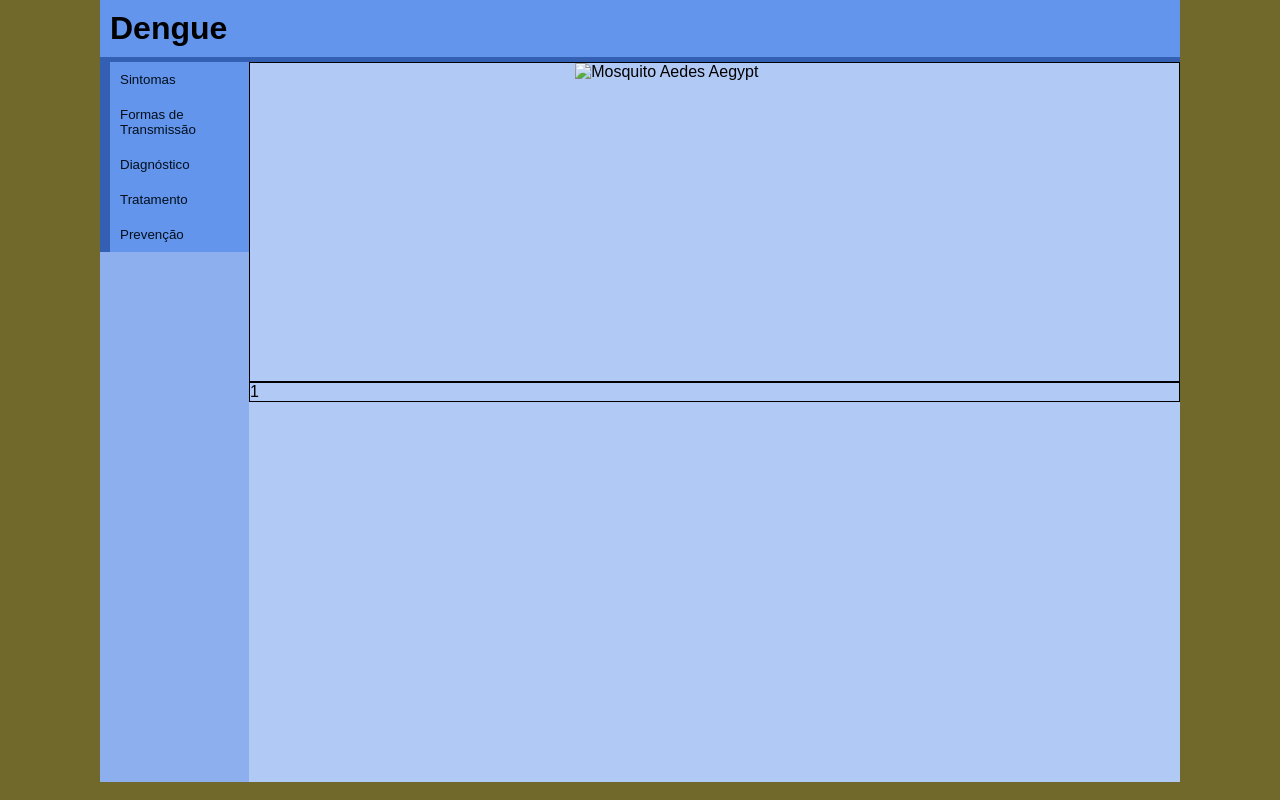
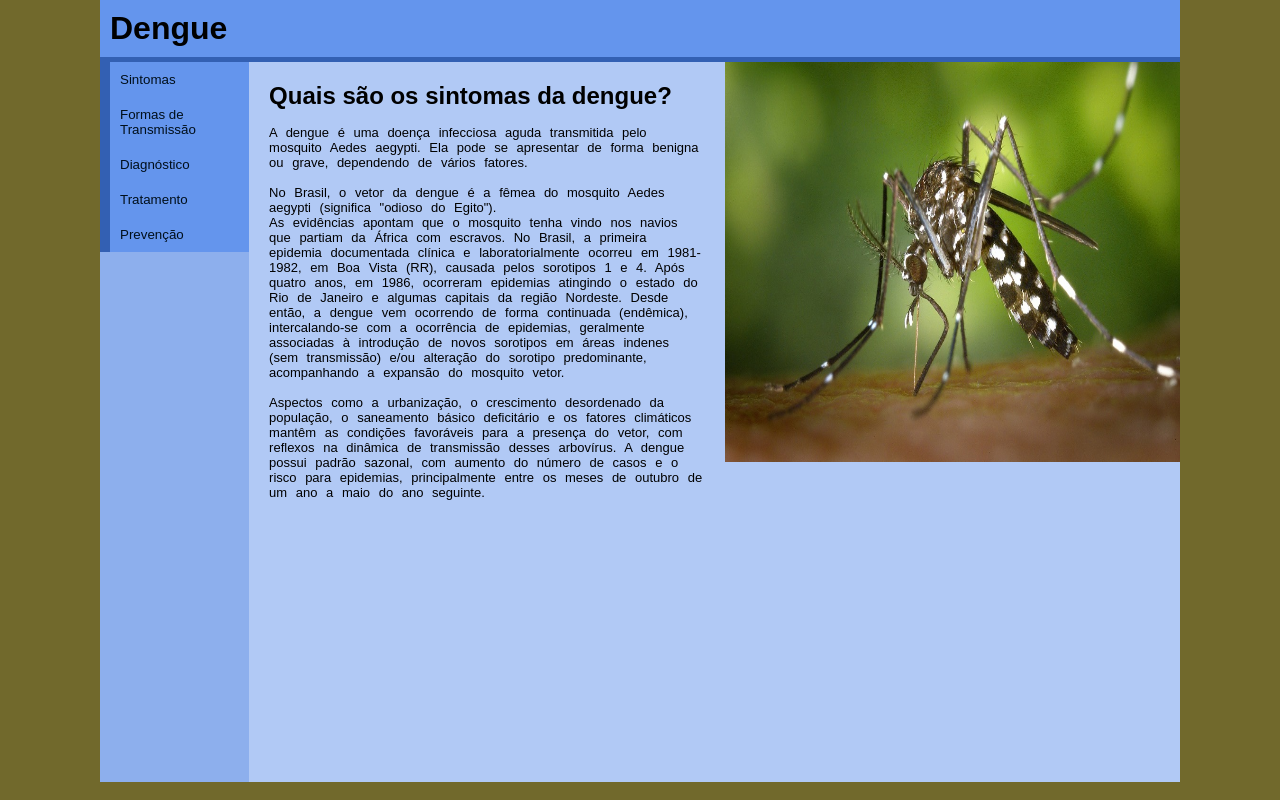
Before and after one commit to derick-rufino/Projeto-Dengue, a plain HTML site: page index.html in a window 1280 px wide. Both pictures are taken after a click on the button "Sintomas". Drawn offline with Linux system fonts and the light colour scheme.

Commit message:
Adição de conteúdo e mudanças no layout

```diff
--- a/func-exe10.js
+++ b/func-exe10.js
@@ -1,23 +1,31 @@
 //váriaveis globais
-const description = document.getElementById("desc-p")
+const descSection = document.getElementById("desc-s")
 const imgSection = document.getElementById("img-holder")
+const descTitle = document.getElementById("d-title")
 
+
+//LEMBRETE: pesquisar sobre parâmetros em funções js - evitar redundancias como essa abaixo
 function addSin(){
-    description.innerHTML = "1"
+    descTitle.innerHTML = "Quais são os sintomas da dengue?"
 }
 
 function addTrans(){
-    description.innerHTML = "2"
+    descTitle.innerHTML = "Formas de Transmissão"
 }
 
 function addDiag(){
-    description.innerHTML = "3"
+    descTitle.innerHTML = "Diagnóstico"
 }
 
 function addTrat(){
-    description.innerHTML = "4"
+    descTitle.innerHTML = "Tratamento"
 }
 
 function addPrev(){
-    description.innerHTML = "5"
+    descTitle.innerHTML = "Como previnir a dengue?";
+
+    //adicionando a lista
+    descSection.innerHTML = "<ul><li>Mantenha a caixa d´água fechada </li><li>mantenha tampados tonéis e barris d´água</li><li>lave semanalmente com escova e sabão os tanques utilizados para armazenar água </li><li>encha de areia até a borda os pratos das plantas</li><li>coloque no lixo todo objeto não utilizado que possa acumular água </li><li>coloque o lixo em sacos plásticos e mantenha a lixeira bem fechada </li><li>mantenha as calhas limpas</li><li>não deixe água acumulada sobre a laje</li></ul>";
+    imgSection.style.display = "none";
+
 }
--- a/index.html
+++ b/index.html
@@ -13,11 +13,21 @@
     <div>
         <main>
             <section id="img-holder">
-                <img src="" alt="Mosquito Aedes Aegypt" srcset="">
+                <img src="/imagens/aedes.jpg" alt="Mosquito Aedes Aegypt" id="img-1">
+                <img src="" alt="" id="img-2">
+                <img src="" alt="" id="img-3">
 
             </section>
-            <section>
-                <p id="desc-p">A</p>
+            <section id="desc-s">
+                <h1 id="d-title">O que é Dengue?</h1>
+                <p id="desc-p">
+A dengue é uma doença infecciosa aguda transmitida pelo mosquito Aedes aegypti. Ela pode se apresentar de forma benigna ou grave, dependendo de vários fatores.
+
+No Brasil, o vetor da dengue é a fêmea do mosquito Aedes aegypti (significa "odioso do Egito").
+As evidências apontam que o mosquito tenha vindo nos navios que partiam da África com escravos. No Brasil, a primeira epidemia documentada clínica e laboratorialmente ocorreu em 1981-1982, em Boa Vista (RR), causada pelos sorotipos 1 e 4. Após quatro anos, em 1986, ocorreram epidemias atingindo o estado do Rio de Janeiro e algumas capitais da região Nordeste. Desde então, a dengue vem ocorrendo de forma continuada (endêmica), intercalando-se com a ocorrência de epidemias, geralmente associadas à introdução de novos sorotipos em áreas indenes (sem transmissão) e/ou alteração do sorotipo predominante, acompanhando a expansão do mosquito vetor.
+
+Aspectos como a urbanização, o crescimento desordenado da população, o saneamento básico deficitário e os fatores climáticos mantêm as condições favoráveis para a presença do vetor, com reflexos na dinâmica de transmissão desses arbovírus. A dengue possui padrão sazonal, com aumento do número de casos e o risco para epidemias, principalmente entre os meses de outubro de um ano a maio do ano seguinte.
+                </p>
             </section>
         </main>
         <aside>
--- a/style-exe10.css
+++ b/style-exe10.css
@@ -63,12 +63,13 @@ main {
     min-height: 90vh;
     height: fit-content;
     position: relative;
+
+    display: flex;
+    flex-direction: row-reverse;
 }
 
-section {border: solid 1px black;}
-
 #img-holder{
-    width: 100%;
+    width: fit-content;
     min-height: 40vh;
     max-height: 50vh;
 
@@ -77,4 +78,27 @@ section {border: solid 1px black;}
     justify-content: center;
 }
 
-#img-holder > img {width: 30%}
+#img-holder > img {width: 100%}
+
+#desc-s {
+    width: 100%;
+
+    padding: 20px;
+    overflow: scroll;
+}
+/* escondendo a scrollbar da seção de descrição */
+::-webkit-scrollbar {
+    display: none;
+}
+
+p{
+    white-space: pre-line;
+    overflow: scroll;
+
+    font-size: small;
+    word-spacing: 5px;
+}
+
+li{
+    margin: 50px;
+}
```
Also changed, not shown: sample.html (added, +10 -0 lines), imagens/aedes.jpg (added).
